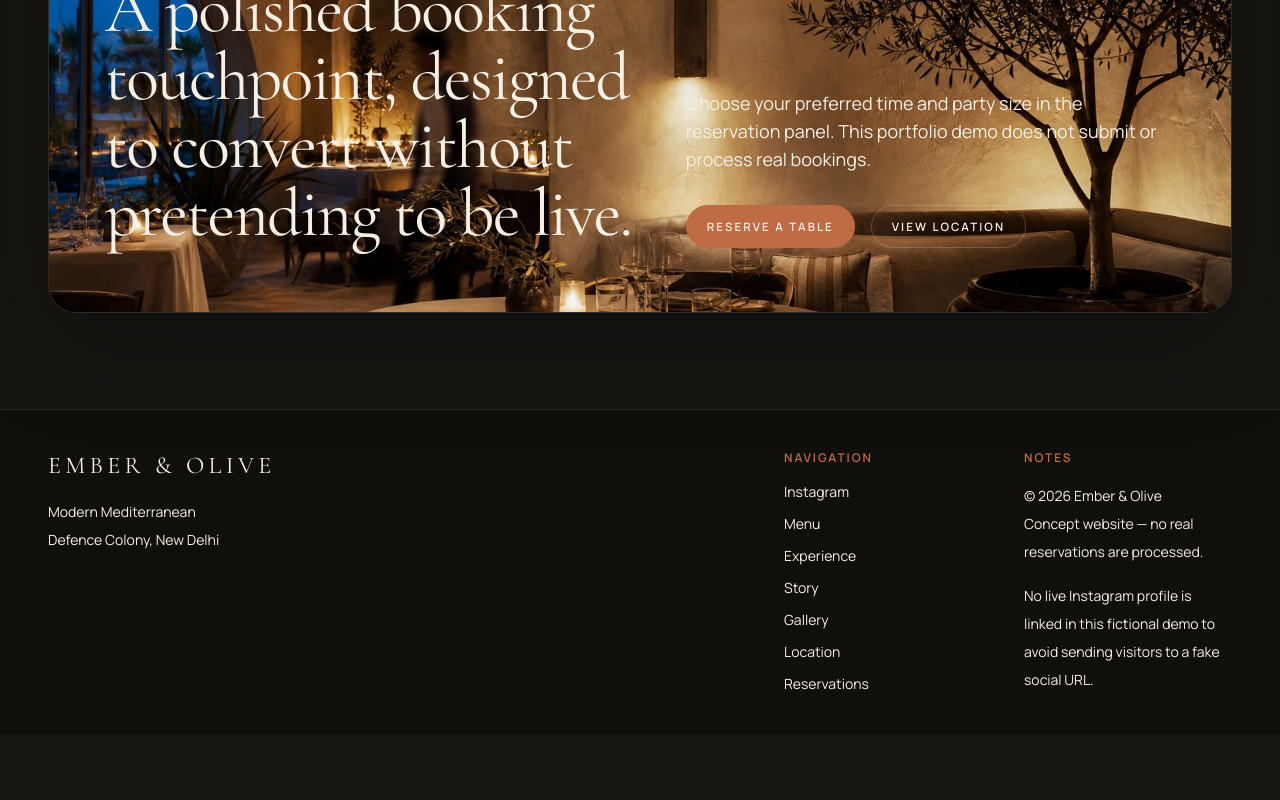
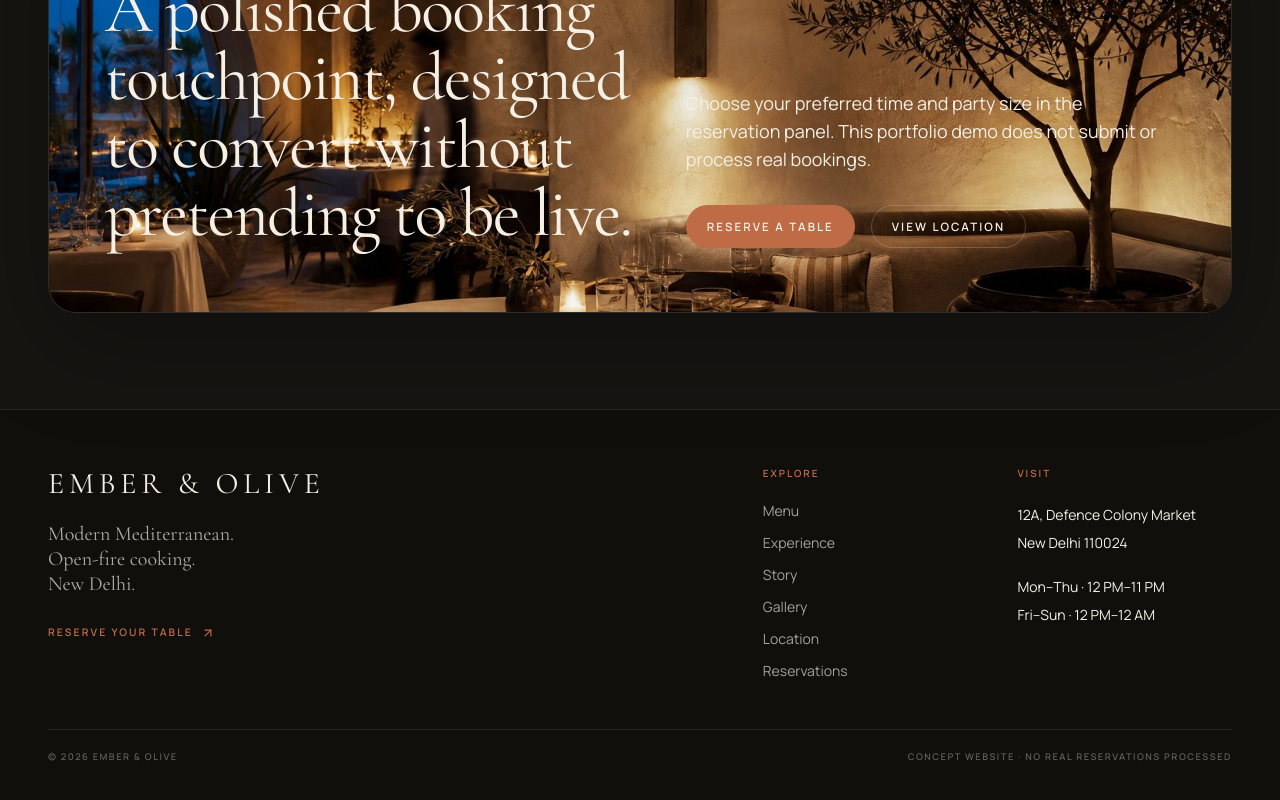
Before and after one commit to OguriCap12/Demo-site-, a React (Vite) app: page / in a window 1280 px wide. Shown: the part 11119-11919 px from the top of the page. Before the commit the page ends 11853 px from the top, so only its background shows below. Built offline with nearby package versions, Linux system fonts and the light colour scheme.

Commit message:
Complete footer visual refinement

```diff
--- a/src/sections/Footer.tsx
+++ b/src/sections/Footer.tsx
@@ -1,61 +1,25 @@
+import { ArrowUpRight } from 'lucide-react';
 import { Container } from '../components/Container';
 import { navItems } from '../data/siteContent';
 
-type FooterProps = {
-  onReserveClick: () => void;
-};
+type FooterProps = { onReserveClick: () => void };
 
 export function Footer({ onReserveClick }: FooterProps) {
   return (
-    <footer className="border-t border-ivory/10 bg-[#100f0c] py-10 text-ivory">
+    <footer className="border-t border-ivory/10 bg-[#100f0c] py-12 text-ivory sm:py-14">
       <Container>
-        <div className="grid gap-10 lg:grid-cols-[1.2fr_0.8fr] lg:gap-16">
+        <div className="grid gap-12 lg:grid-cols-[1.15fr_0.85fr] lg:gap-20">
           <div>
-            <a href="#top" className="font-serif text-2xl tracking-[0.18em] text-ivory">
-              EMBER &amp; OLIVE
-            </a>
-            <p className="mt-4 max-w-md text-sm leading-7 text-ivory/62">
-              Modern Mediterranean
-              <br />
-              Defence Colony, New Delhi
-            </p>
+            <a href="#top" className="inline-block font-serif text-3xl tracking-[0.16em] text-ivory transition hover:text-ember">EMBER &amp; OLIVE</a>
+            <p className="mt-5 max-w-md font-serif text-xl leading-tight text-ivory/70">Modern Mediterranean.<br />Open-fire cooking.<br />New Delhi.</p>
+            <button type="button" onClick={onReserveClick} className="mt-7 inline-flex items-center gap-2 text-[0.65rem] font-semibold uppercase tracking-[0.2em] text-ember transition hover:text-ivory">Reserve your table <ArrowUpRight className="h-3.5 w-3.5" aria-hidden="true" /></button>
           </div>
-
-          <div className="grid gap-8 sm:grid-cols-2">
-            <div>
-              <p className="text-xs font-semibold uppercase tracking-editorial text-ember">Navigation</p>
-              <div className="mt-4 flex flex-col gap-3 text-sm text-ivory/68">
-                <a href="#instagram-note" className="transition hover:text-ivory">
-                  Instagram
-                </a>
-                {navItems.map((item) => (
-                  <a key={item.href} href={item.href} className="transition hover:text-ivory">
-                    {item.label}
-                  </a>
-                ))}
-                <button
-                  type="button"
-                  onClick={onReserveClick}
-                  className="text-left transition hover:text-ivory"
-                >
-                  Reservations
-                </button>
-              </div>
-            </div>
-
-            <div>
-              <p className="text-xs font-semibold uppercase tracking-editorial text-ember">Notes</p>
-              <p className="mt-4 text-sm leading-7 text-ivory/62">
-                © 2026 Ember &amp; Olive
-                <br />
-                Concept website — no real reservations are processed.
-              </p>
-              <p id="instagram-note" className="mt-4 text-sm leading-7 text-ivory/52">
-                No live Instagram profile is linked in this fictional demo to avoid sending visitors to a fake social URL.
-              </p>
-            </div>
+          <div className="grid gap-10 sm:grid-cols-2">
+            <div><p className="text-[0.62rem] font-semibold uppercase tracking-[0.2em] text-ember">Explore</p><div className="mt-5 flex flex-col gap-3 text-sm text-ivory/65">{navItems.map((item) => <a key={item.href} href={item.href} className="transition hover:translate-x-1 hover:text-ivory">{item.label}</a>)}<button type="button" onClick={onReserveClick} className="text-left transition hover:translate-x-1 hover:text-ivory">Reservations</button></div></div>
+            <div><p className="text-[0.62rem] font-semibold uppercase tracking-[0.2em] text-ember">Visit</p><p className="mt-5 text-sm leading-7 text-ivory/62">12A, Defence Colony Market<br />New Delhi 110024</p><p className="mt-4 text-sm leading-7 text-ivory/52">Mon–Thu · 12 PM–11 PM<br />Fri–Sun · 12 PM–12 AM</p></div>
           </div>
         </div>
+        <div className="mt-12 flex flex-col gap-3 border-t border-ivory/10 pt-5 text-[0.58rem] font-semibold uppercase tracking-[0.16em] text-ivory/35 sm:flex-row sm:items-center sm:justify-between"><span>© 2026 Ember &amp; Olive</span><span>Concept website · No real reservations processed</span></div>
       </Container>
     </footer>
   );
```
